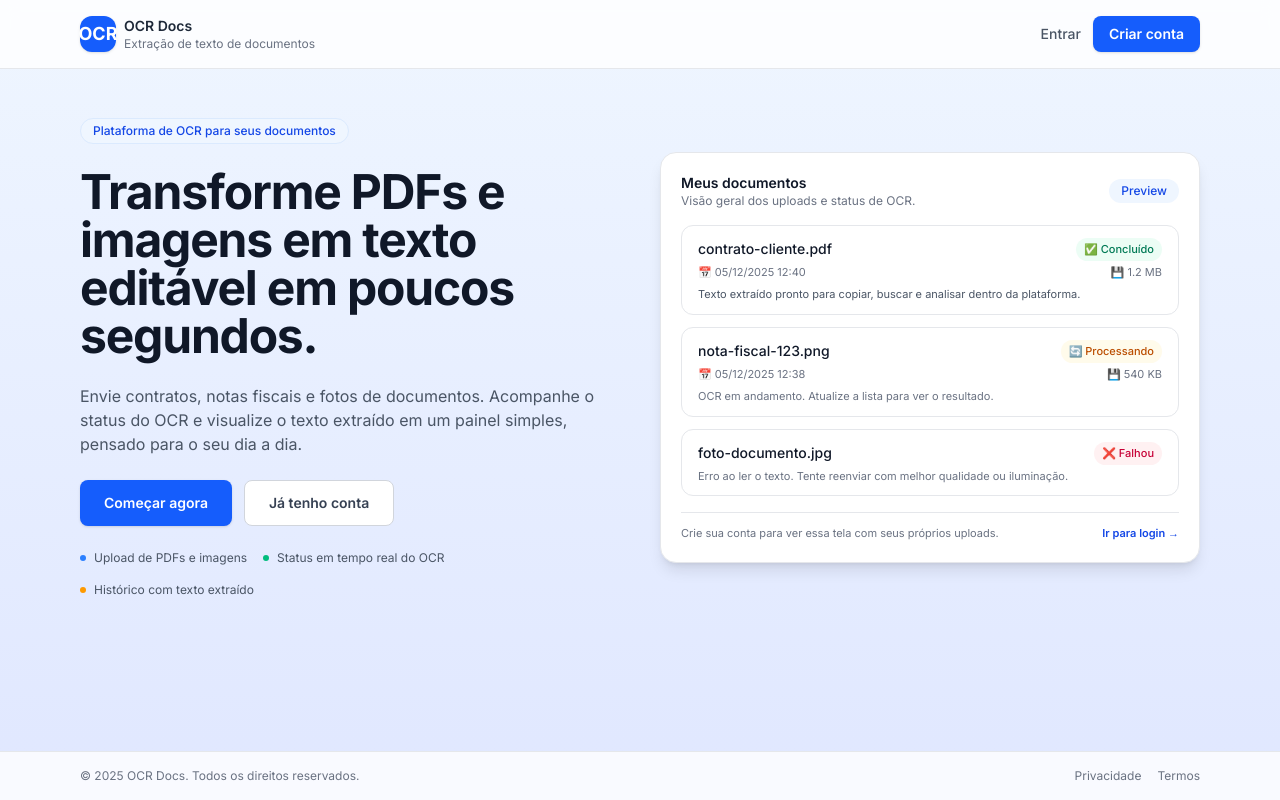
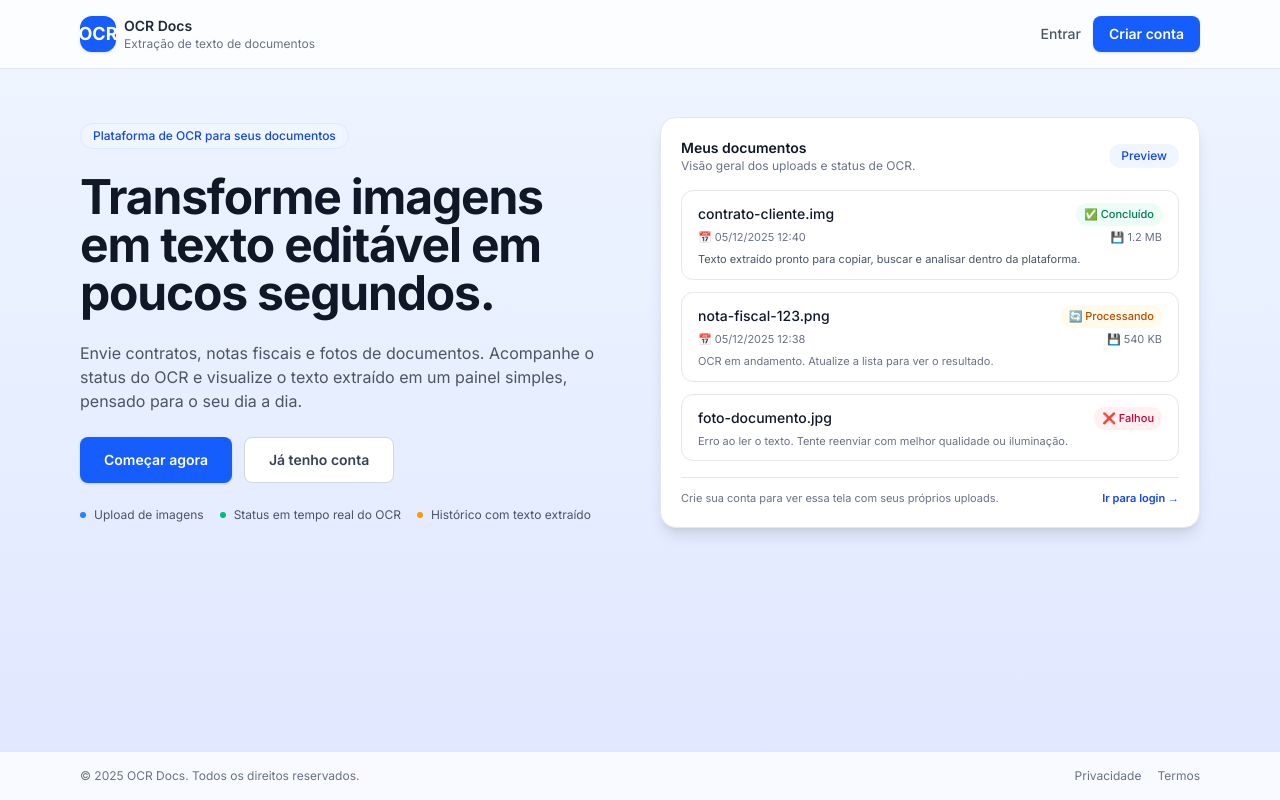
Before and after one commit to otbox/ocr_frontend, a Next.js app: page / in a window 1280 px wide. Built offline with nearby package versions, Linux system fonts and the light colour scheme; no server answers.

Commit message:
docs: update readme

```diff
--- a/app/dashboard/upload/page.tsx
+++ b/app/dashboard/upload/page.tsx
@@ -17,9 +17,9 @@ export default function UploadPage() {
     if (!selectedFile) return;
 
     // Validar tipo de arquivo
-    const validTypes = ['image/jpeg', 'image/png', 'image/jpg', 'application/pdf'];
+    const validTypes = ['image/jpeg', 'image/png', 'image/jpg'];
     if (!validTypes.includes(selectedFile.type)) {
-      setError('Tipo de arquivo inválido. Use JPEG, PNG ou PDF.');
+      setError('Tipo de arquivo inválido. Use JPEG, PNG ou JPG.');
       return;
     }
 
@@ -113,7 +113,7 @@ export default function UploadPage() {
           <input
             ref={fileInputRef}
             type="file"
-            accept="image/jpeg,image/png,image/jpg,application/pdf"
+            accept="image/jpeg,image/png,image/jpg"
             onChange={(e) => handleFileChange(e.target.files?.[0] || null)}
             className="hidden"
           />
@@ -132,7 +132,7 @@ export default function UploadPage() {
                 Selecionar Arquivo
               </button>
               <p className="text-sm text-gray-500 mt-4">
-                Formatos aceitos: JPEG, PNG, PDF • Tamanho máximo: 10MB
+                Formatos aceitos: JPEG, PNG, JPG • Tamanho máximo: 10MB
               </p>
             </>
           ) : (
--- a/app/page.tsx
+++ b/app/page.tsx
@@ -50,7 +50,7 @@ export default function LandingPage() {
             </span>
 
             <h1 className="text-3xl sm:text-4xl lg:text-5xl font-bold tracking-tight text-gray-900">
-              Transforme PDFs e imagens em texto editável em poucos segundos.
+              Transforme imagens em texto editável em poucos segundos.
             </h1>
 
             <p className="max-w-xl text-sm sm:text-base text-gray-600">
@@ -77,7 +77,7 @@ export default function LandingPage() {
             <div className="flex flex-wrap gap-4 text-xs text-gray-600">
               <div className="flex items-center gap-2">
                 <span className="h-1.5 w-1.5 rounded-full bg-blue-500" />
-                Upload de PDFs e imagens
+                Upload de imagens
               </div>
               <div className="flex items-center gap-2">
                 <span className="h-1.5 w-1.5 rounded-full bg-emerald-500" />
@@ -112,7 +112,7 @@ export default function LandingPage() {
                 <div className="rounded-xl border border-gray-200 bg-white px-4 py-3">
                   <div className="flex items-center justify-between gap-2">
                     <span className="truncate text-sm font-medium text-gray-900">
-                      contrato-cliente.pdf
+                      contrato-cliente.img
                     </span>
                     <span className="rounded-full bg-emerald-50 px-2 py-1 text-[11px] font-medium text-emerald-700">
                       ✅ Concluído
```
Also changed, not shown: 1 other file (tests, documents, lock files or other folders).
